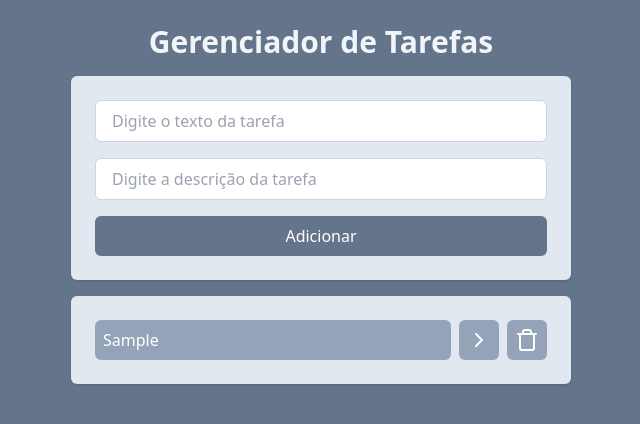
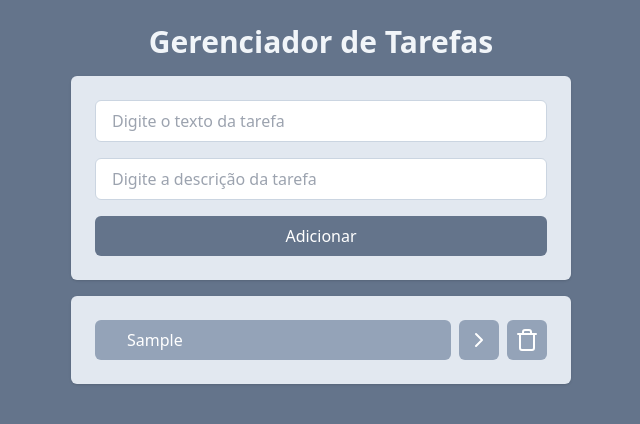
Before and after one commit to Pedrinho01505/Gerenciador-de-Tarefas, a React (Vite) app: page / in a window 1280 px wide. Both pictures are taken after typing "Sample", "Sample" into the empty fields and a click on the button "Adicionar". Shown: the top 424 px of the page, without its empty margins (319-959 px from the left). Built offline with nearby package versions, Linux system fonts and the light colour scheme; no server answers.

Commit message:
Corrigido

```diff
--- a/src/components/Tasks.jsx
+++ b/src/components/Tasks.jsx
@@ -1,36 +1,45 @@
-import { CheckCheckIcon, CheckIcon, ChevronRightIcon, DeleteIcon, TrashIcon } from "lucide-react"
-import { useNavigate } from "react-router-dom"
+import { CheckIcon, ChevronRightIcon, TrashIcon } from "lucide-react";
+import { useNavigate } from "react-router-dom";
 import Button from "./Button";
 
-function Tasks ({ tasks, onTaskClick, onDeleteTaskClick}) {
+function Tasks ({ tasks, onTaskClick, onDeleteTaskClick }) {
     const navigate = useNavigate();
 
-    function onSeeDetailsClick(task){
+    function onSeeDetailsClick(task) {
         const query = new URLSearchParams();
-        query.set("title", task.title)
-        query.set("description", task.description)
-        navigate(`/task?${query.toString()}`)
+        query.set("title", task.title);
+        query.set("description", task.description);
+        navigate(`/task?${query.toString()}`);
     }
 
-    return   (
+    return (
         <ul className="space-y-4 p-6 bg-slate-200 rounded-md shadow">
             {tasks.map((task) => (
                 <li key={task.id} className="flex gap-2">
-                <button onClick={() => onTaskClick(task.id)} className={`bg-slate-400 w-full flex items-center gap-2 text-white p-2 rounded-md text-left ${task.isCompleted && "line-through"}`}>
-                    {task.isCompleted && <CheckIcon/>}
+                    <button
+                        onClick={() => onTaskClick(task.id)}
+                        className={[
+                            "bg-slate-400 w-full flex items-center gap-2 text-white p-2 rounded-md text-left",
+                            task.isCompleted ? "line-through" : ""
+                        ].join(" ")}
+                    >
+                        <span className="w-4 h-4 flex items-center justify-center">
+                            {task.isCompleted ? <CheckIcon /> : null}
+                        </span>
                         {task.title}
                     </button>
-                <Button onClick={() => onSeeDetailsClick(task)} >
+
+                    <Button onClick={() => onSeeDetailsClick(task)}>
                         <ChevronRightIcon />
                     </Button>
-                <Button onClick={() => onDeleteTaskClick(task.id)} >
+
+                    <Button onClick={() => onDeleteTaskClick(task.id)}>
                         <TrashIcon />
                     </Button>
                 </li>
             ))}
         </ul>
-    )
-
+    );
 }
 
-export default Tasks
+export default Tasks;
```
Lines whose indentation alone changed are shown as unchanged.
